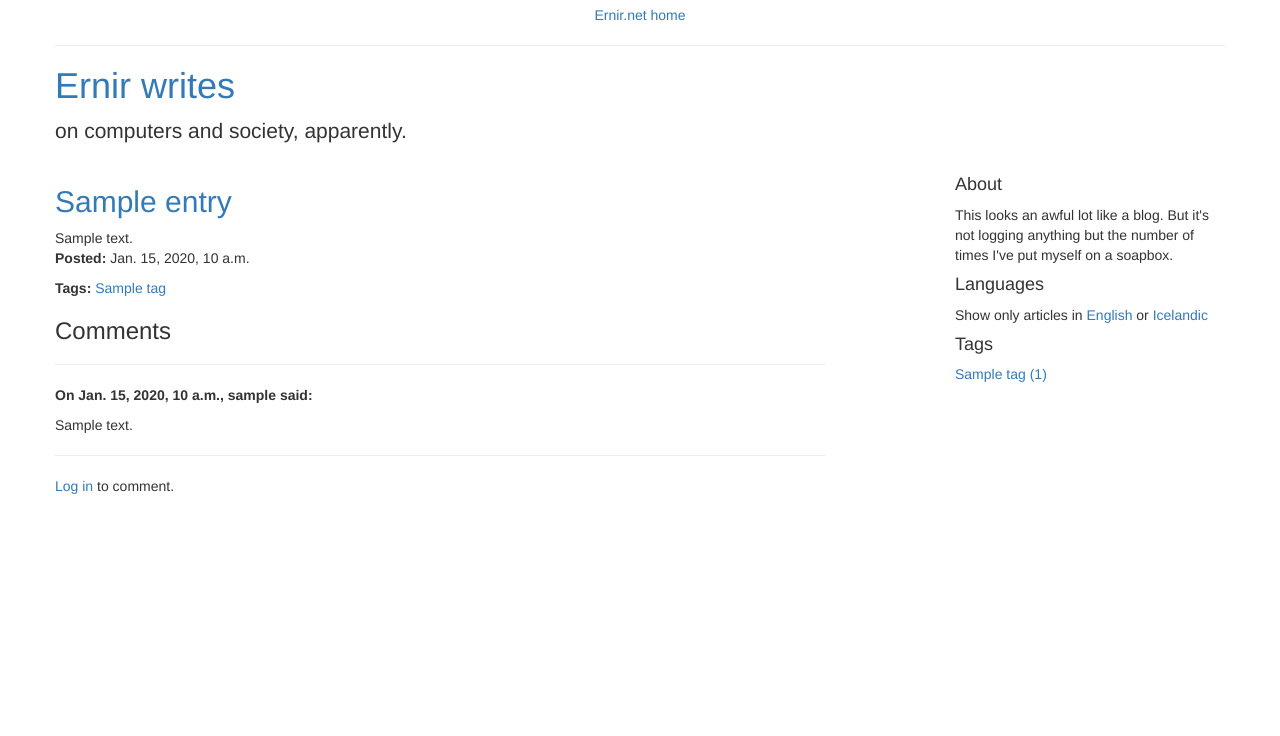
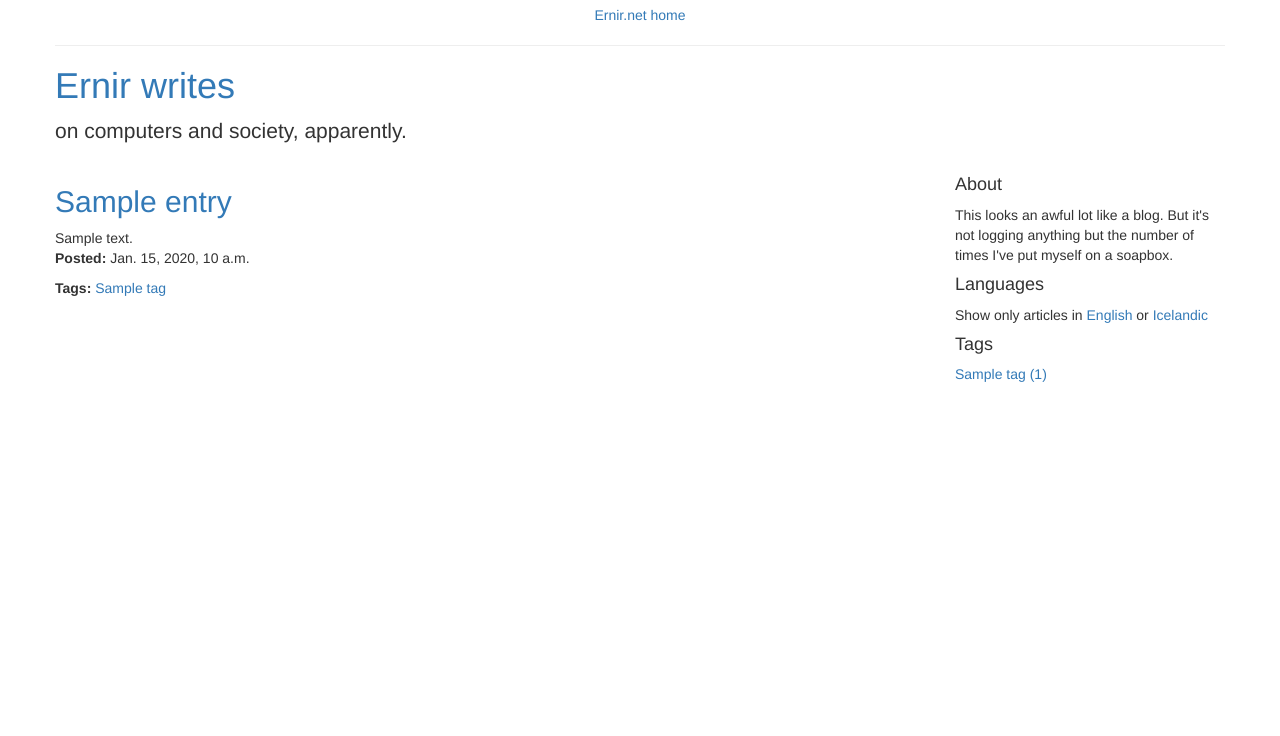
Before and after one commit to Ernir/old.ernir.net, a Django app: a page that uses blog/templates/individual_blog.html in a window 1280 px wide. Shown: the top 736 px of the page. Run offline with Django 3.2, Linux system fonts and the light colour scheme; tables that the repository leaves empty hold one stand-in row (values such as "Sample post"); some libraries are stand-ins or nearby versions.

Commit message:
Drop broken blog comments

```diff
--- a/blog/templates/individual_blog.html
+++ b/blog/templates/individual_blog.html
@@ -32,43 +32,5 @@
             {% if not forloop.last %},{% endif %}
         {% endfor %}
     </p>
-
-    <div class="fb-share-button" data-href="http://eirikur.ernir.net/blog/entry/{{ entry.slug }}" data-layout="button_count"></div>
-
-    <h3>Comments</h3>
-
-    <div class="comment-section">
-        <div class="comment-list">
-            <hr/>
-            {% if entry.comments.count != 0 %}
-                {% for comment in entry.comments.all %}
-                    <div class="comment">
-                        <p>
-                            <b>On {{ comment.published }}, {{ comment.author.username }}
-                                said:</b></p>
-                    </div>
-                    <p>{{ comment.content }}</p>
-                    <hr/>
-                {% endfor %}
-            {% else %}
-                <p>No comments yet.</p>
-            {% endif %}
-        </div>
-
-        {% if user and not user.is_anonymous %}
-            <form action="" method="post">
-                {% csrf_token %}
-                <label for="{{ comment_form.content.auto_id }}"
-                       class="control-label">
-                    Leave a comment:
-                </label>
-                {{ comment_form.content }}
-                <input type="submit" value="Submit"/>
-            </form>
-        {% else %}
-            <a href="{% url "shepherd.views.home" %}" target="_blank">Log
-                in</a> to comment.
-        {% endif %}
-    </div>
 </div>
 {% endblock blog_main %}
```
